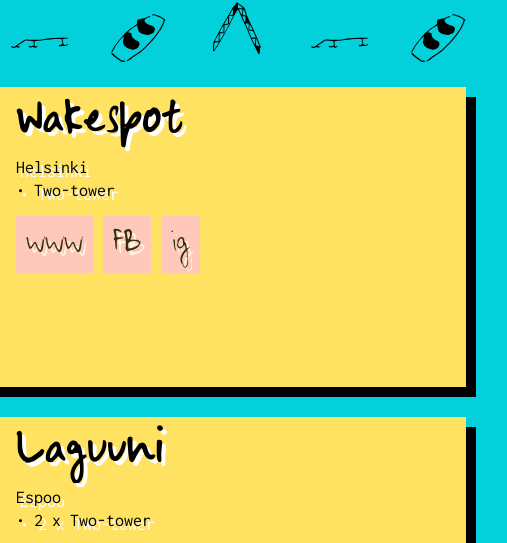
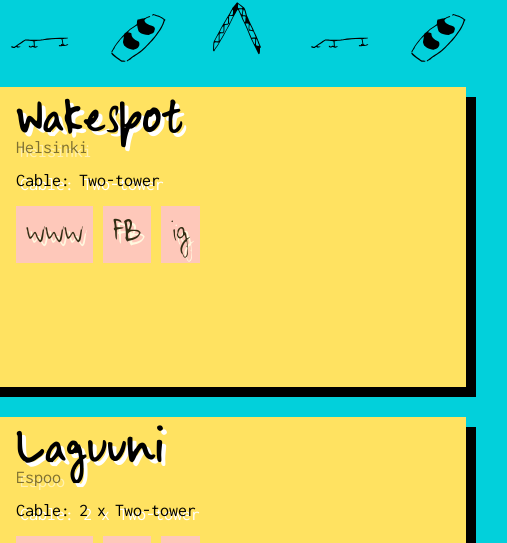
Before and after one commit to aapokojo/wakeparkit.fi, a website: page html/index.html in a window 1280 px wide. Shown: the part 216-759 px from the top of the page, 559-1066 px from the left. Drawn offline with nearby package versions, Linux system fonts and the light colour scheme; files whose address does not match are found by name.

Commit message:
Adjust desc style

```diff
--- a/html/_scss/_main.scss
+++ b/html/_scss/_main.scss
@@ -32,6 +32,9 @@
     }
     .park {
       text-shadow: 2px 2px $color-shadow-inverse;
+    }
+    .park_title {
+      margin-bottom: -10px;
     }
     .park_location {
       font-size: 12px;
@@ -109,17 +112,20 @@
 }
 .park_title {
   padding-top: 4px;
+  margin-bottom: -20px;
 }
 .park_location {
   font-family: 'Inconsolata', monospace;
   font-size: 18px;
   font-weight: lighter;
-  padding-bottom: 5px;
+  padding-bottom: 10px;
+  opacity: 0.5;
 }
 .park_desc {
   font-family: 'Inconsolata', monospace;
   font-size: 18px;
   font-weight: lighter;
+  padding-top: 5px;
   padding-bottom: 10px;
 }
 
--- a/html/scripts/main.js
+++ b/html/scripts/main.js
@@ -37,7 +37,7 @@
     + "<div class=\"info\" id=\"" + data.wakeparkit[i].id + "\">"
     + "<div class=\"park_title\">" + data.wakeparkit[i].name + "</div>"
     + "<div class=\"park_location\">" + data.wakeparkit[i].location + "</div>"
-    + "<div class=\"park_desc\"> &#8226; " + data.wakeparkit[i].desc + "</div>"
+    + "<div class=\"park_desc\">Cable: " + data.wakeparkit[i].desc + "</div>"
     + "</div></div>");
     if (data.wakeparkit[i].url != "") {
     	$("#" + data.wakeparkit[i].id).append("<a href=\""
```
Also changed, not shown: html/css/style.css.
